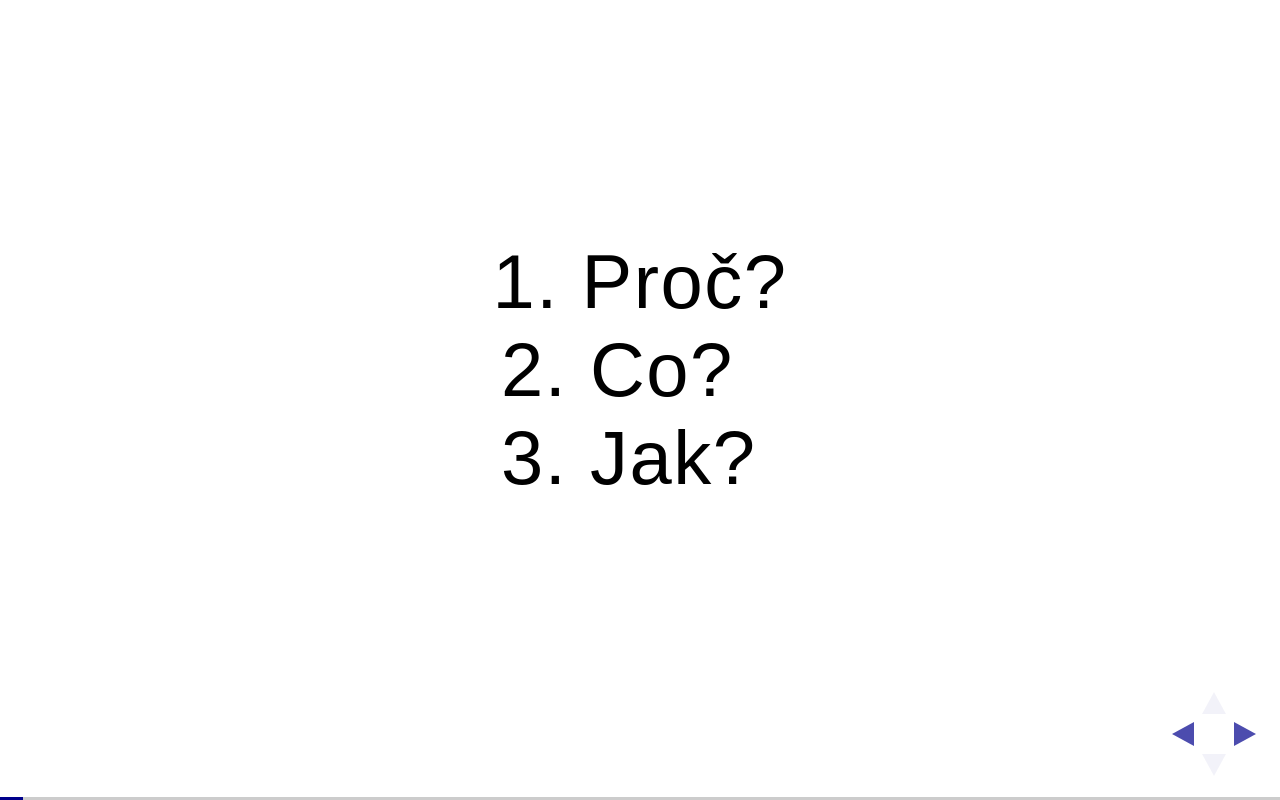
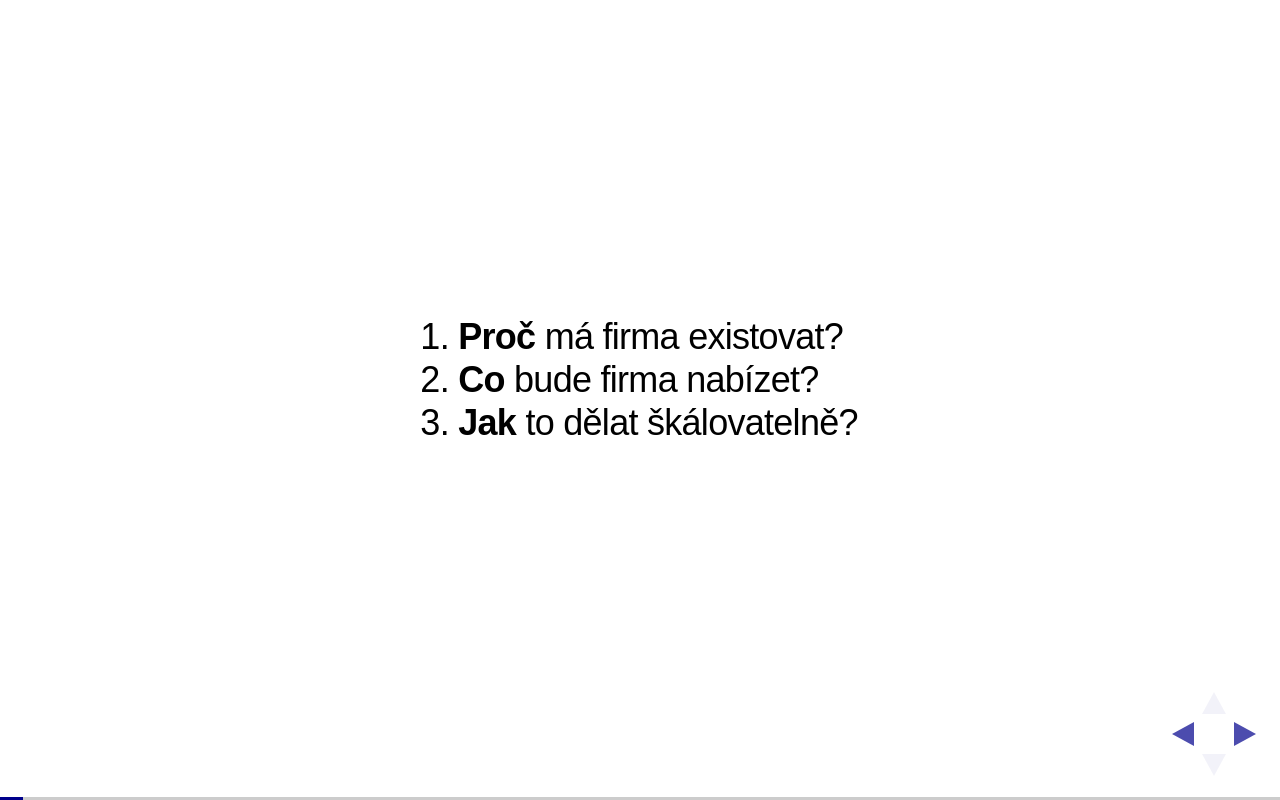
Before and after one commit to mareknovy/mareknovy.github.io, a plain HTML site: page startupy1/index.html in a window 1280 px wide. Both pictures are taken after a click on the element 1251 px from the left and 734 px from the top of the page. Drawn offline with Linux system fonts and the light colour scheme; a web font is replaced by a local one.

Commit message:
updated slide 2

```diff
--- a/startupy1/index.html
+++ b/startupy1/index.html
@@ -44,9 +44,11 @@
     <p> Marek Nový, Seznam.cz </p>
 </section>
 <section>
-    <h2>1. Proč?</h2>
-    <h2>2. Co?&nbsp;&nbsp;</h2>
-    <h2>3. Jak?&nbsp;</h2>
+    <ol>
+        <li><strong>Proč</strong> má firma existovat?</li>
+        <li><strong>Co</strong> bude firma nabízet?</li>
+        <li><strong>Jak</strong> to dělat škálovatelně?</li>
+    </ol>
 </section>
 <section>
     <section>
```
